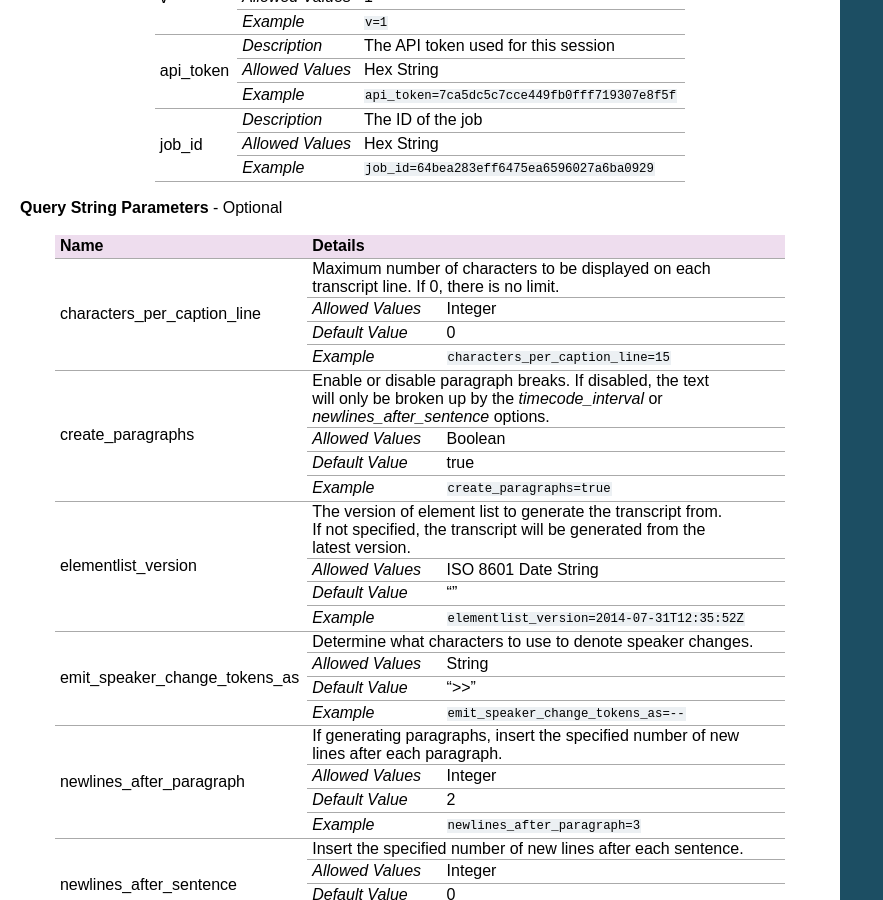
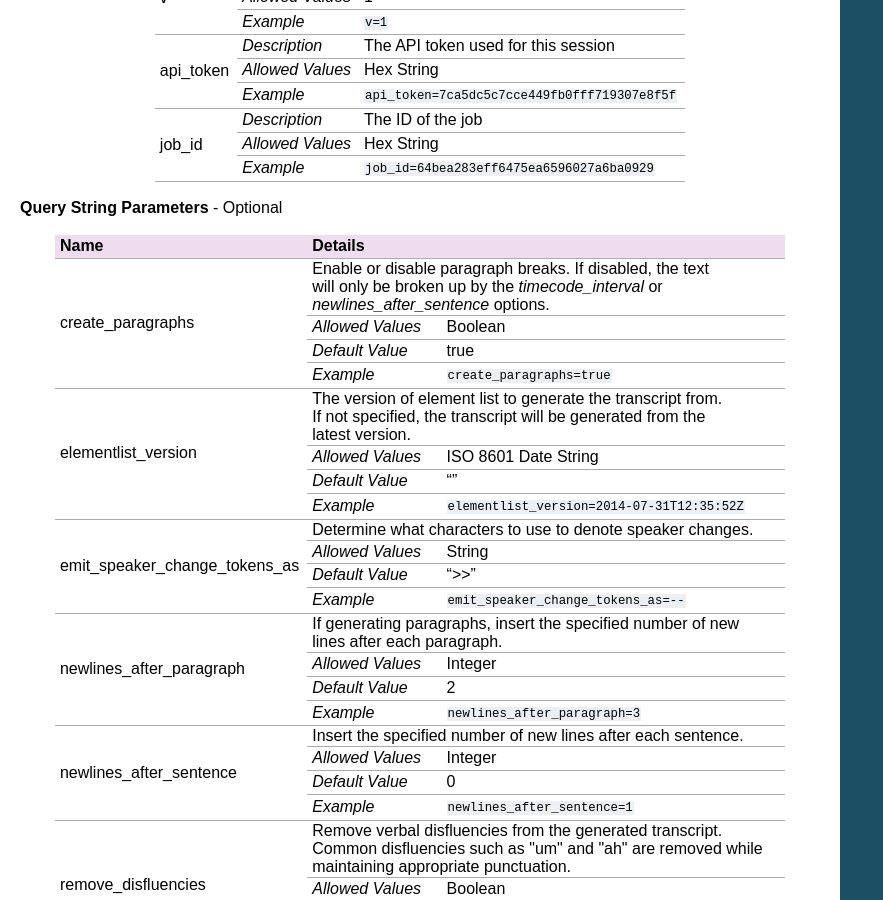
Before and after one commit to cielo24/Docs, a Sphinx documentation site: the page built from api/source/job_control/get_transcript.rst, in a window 1280 px wide and 900 px high, scrolled down 321 px. Shown: the whole window, without its empty margins (0-883 px from the left). Built offline with Sphinx 7.4.7, drawn with Linux system fonts in a browser that asks for light colours.

Commit message:
characters_per_caption_line option removed

```diff
--- a/api/source/job_control/get_transcript.rst
+++ b/api/source/job_control/get_transcript.rst
@@ -37,18 +37,6 @@ The job must have completed transcription before a transcript can be downloaded.
 +-------------------------------+------------------------------------------------------------------------------+
 | Name                          | Details                                                                      |
 +===============================+==================+===========================================================+
-| characters_per_caption_line   | .. raw:: html                                                                |
-|                               |                                                                              |
-|                               |  Maximum number of characters to be displayed on each </br>                  |
-|                               |  transcript line. If 0, there is no limit.</br>                              |
-|                               |                                                                              |
-|                               +------------------+-----------------------------------------------------------+
-|                               | `Allowed Values` | Integer                                                   |
-|                               +------------------+-----------------------------------------------------------+
-|                               | `Default Value`  | 0                                                         |
-|                               +------------------+-----------------------------------------------------------+
-|                               | `Example`        | ``characters_per_caption_line=15``                        |
-+-------------------------------+------------------+-----------------------------------------------------------+
 | create_paragraphs             | .. raw:: html                                                                |
 |                               |                                                                              |
 |                               |  Enable or disable paragraph breaks. If disabled, the text</br>              |
```
